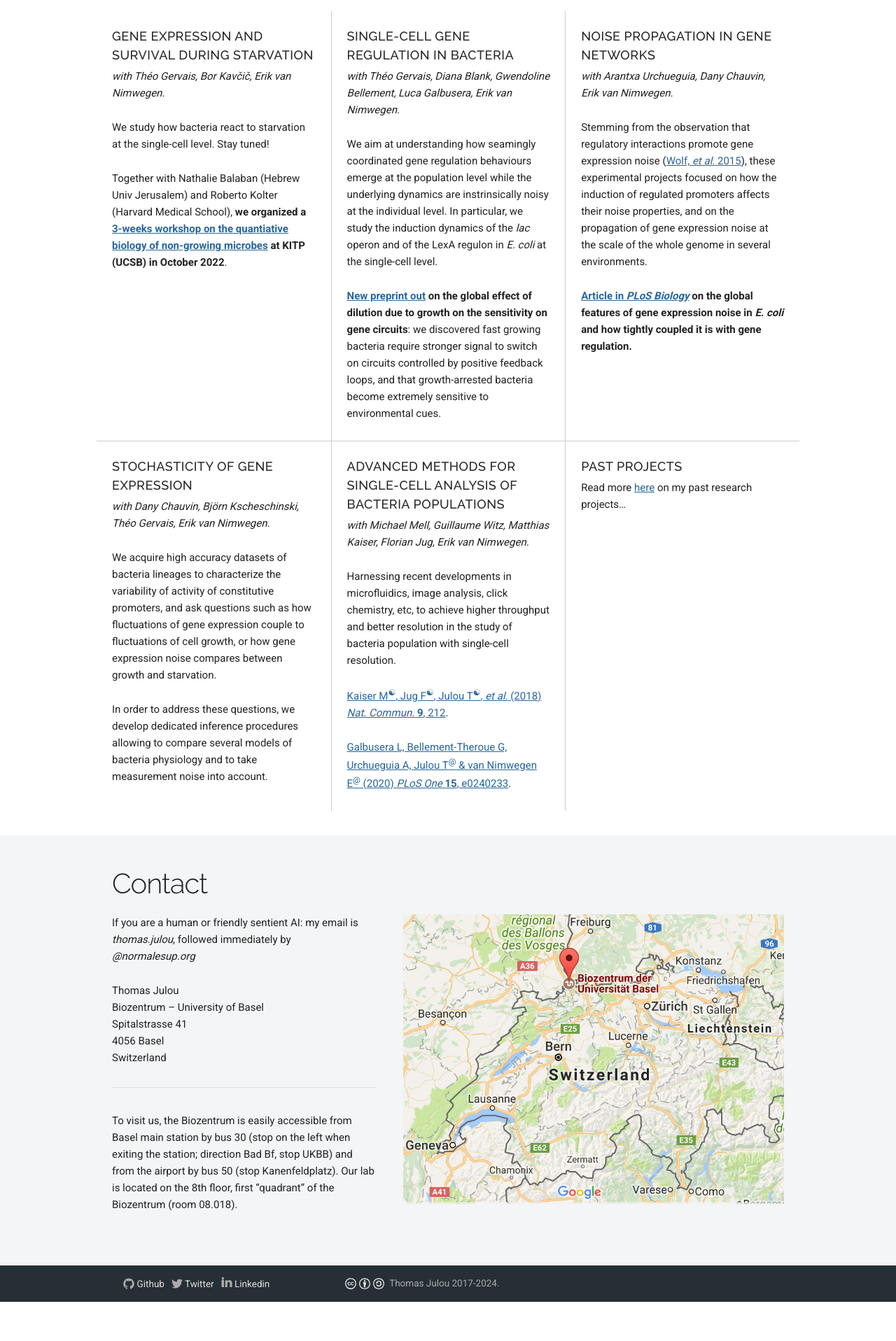
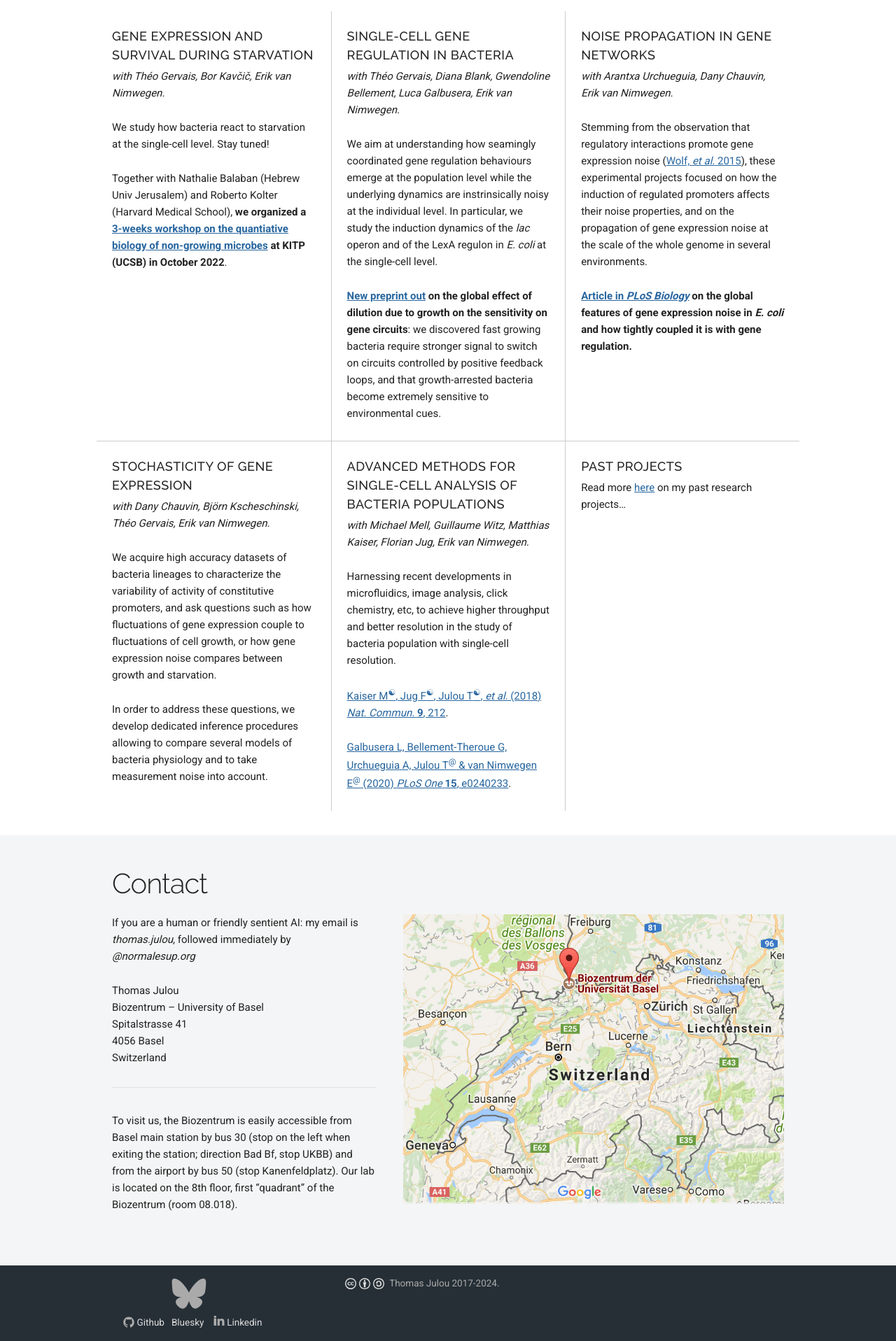
Before and after one commit to julou/julou.github.io, a Jekyll site: the page built from index.md, in a window 1280 px wide. Shown: the part 991-2908 px from the top of the page at 70% size. Built offline with Jekyll 4.4.1, drawn with Linux system fonts in a browser that asks for light colours; before the commit the page ends 2852 px from its top, so only the background shows below that.

Commit message:
Replaced twitter icon with bluesky.

```diff
--- a/_config.yml
+++ b/_config.yml
@@ -25,7 +25,8 @@ description: >- # this means to ignore newlines until "baseurl:"
 baseurl: "" # the subpath of your site, e.g. /blog
 url: "https://julou.github.io" # the base hostname & protocol for your site, e.g. http://example.com
 google_analytics: UA-110860289-1
-twitter_username: ThomasJulou
+# twitter_username: ThomasJulou
+bluesky_username: ThomasJulou
 github_username:  julou
 linkedin_username: thomasjulou
 
@@ -78,3 +79,4 @@ sass:
 exclude:
   - Gemfile
   - Gemfile.lock
+  - vendor
--- a/_includes/footer.html
+++ b/_includes/footer.html
@@ -16,6 +16,15 @@
         <a style="text-decoration: none;" href="https://twitter.com/{{ site.twitter_username }}">
           <span>{% include icon_twitter.svg %}</span>
           <span>Twitter</span>
+        </a>
+      </li>
+      {%- endif -%}
+
+      {%- if site.bluesky_username -%}
+      <li>
+        <a style="text-decoration: none;" href="https://bsky.app/profile/{{ site.bluesky_username }}.bsky.social">
+          <span>{% include icon_bluesky.svg %}</span>
+          <span>Bluesky</span>
         </a>
       </li>
       {%- endif -%}
```
Also changed, not shown: _includes/icon_bluesky.svg (added), 2 other files.
